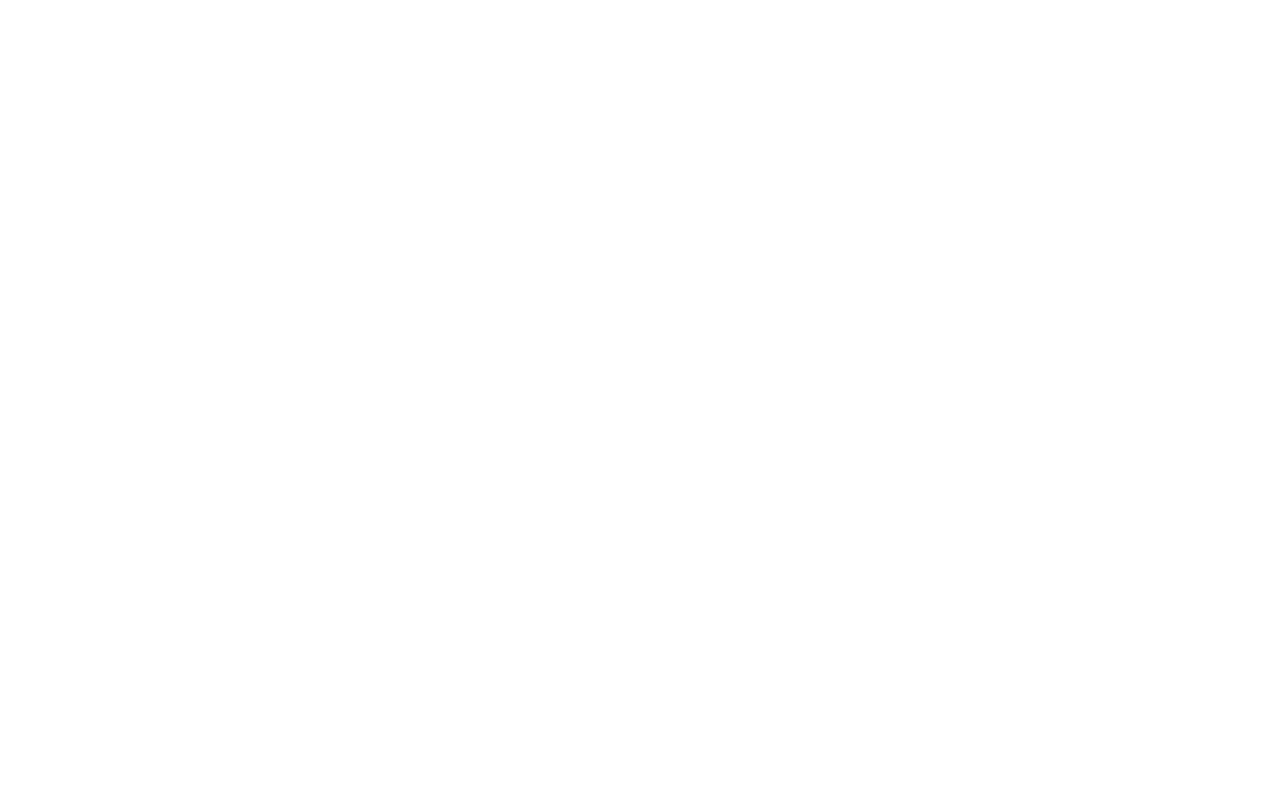
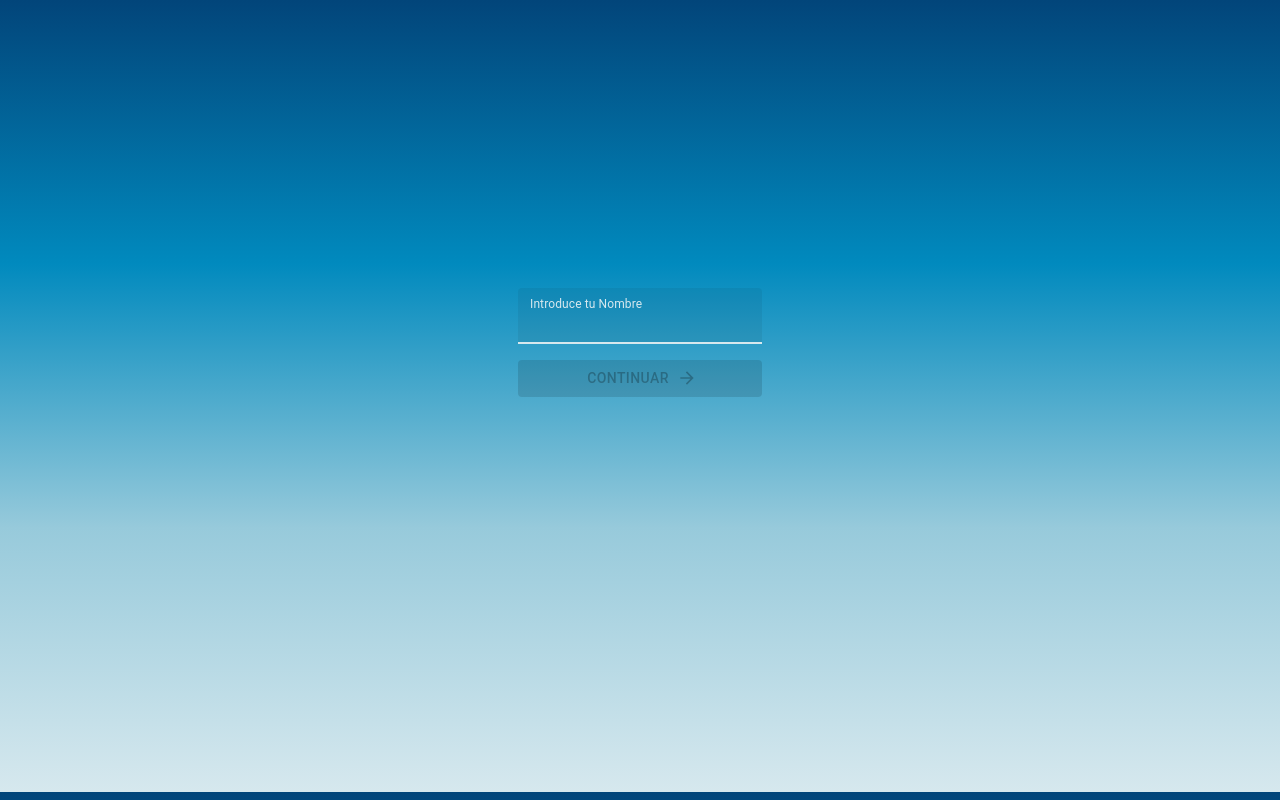
Before and after one commit to DavidPerezAntonio51/ProyectoSocial, a React (Create React App) app in the folder aprendamos-java/: page / in a window 1280 px wide. Built offline with nearby package versions, Linux system fonts and the light colour scheme.

Commit message:
Se crea un Inicio

```diff
--- a/aprendamos-java/package.json
+++ b/aprendamos-java/package.json
@@ -5,6 +5,7 @@
   "dependencies": {
     "@emotion/react": "^11.9.0",
     "@emotion/styled": "^11.8.1",
+    "@mui/icons-material": "^5.8.3",
     "@mui/material": "^5.8.3",
     "@testing-library/jest-dom": "^5.16.4",
     "@testing-library/react": "^13.3.0",
--- a/aprendamos-java/src/App.css
+++ b/aprendamos-java/src/App.css
@@ -6,13 +6,18 @@
   --theme-color-boticelli: #D6E8EE;
 }
 
-.App {
-  text-align: center;
+body{
+  background:linear-gradient(to bottom, var(--theme-color-regal-blue), var(--theme-color-bondi-blue), var(--theme-color-morning-glory), var(--theme-color-boticelli));
+  height: 97vh;
 }
 
-.App-logo {
-  height: 40vmin;
-  pointer-events: none;
+.textWhite{
+  color: red;
+}
+
+.Fondo {
+  background:linear-gradient(to bottom, var(--theme-color-regal-blue), var(--theme-color-bondi-blue), var(--theme-color-morning-glory), var(--theme-color-boticelli));
+  height: 97vh;
 }
 
 @media (prefers-reduced-motion: no-preference) {
@@ -32,8 +37,9 @@
   color: white;
 }
 
-.App-link {
-  color: #61dafb;
+.InicioPading {
+  position: relative;
+  top: 35vh;
 }
 
 @keyframes App-logo-spin {
--- a/aprendamos-java/src/App.js
+++ b/aprendamos-java/src/App.js
@@ -1,12 +1,15 @@
-import { Button } from '@mui/material';
 import './App.css';
 import ThemeContextPersonalizado from './Contextos/ThemeContext';
+import {UsuariosContext} from './Contextos/UserContext';
+import Rutas from './Rutas/Rutas';
 
 function App() {
   return (
     <div className="App">
       <ThemeContextPersonalizado>
-
+        <UsuariosContext>
+          <Rutas></Rutas>
+        </UsuariosContext>
       </ThemeContextPersonalizado>
     </div>
   );
--- a/aprendamos-java/src/Contextos/ThemeContext.js
+++ b/aprendamos-java/src/Contextos/ThemeContext.js
@@ -8,6 +8,7 @@
         },
         regalBlue:{
             main: '#02457A',
+            contrastText: '#fff',
         },
         bondiBlue:{
             main: '#018ABE',
@@ -19,8 +20,8 @@
             main: '#D6E8EE',
         }
     },
-    contrastThreshold: 3,
-    tonalOffset: 0.3,
+    contrastThreshold: 10,
+    tonalOffset: 0.8,
 });
 
 function ThemeContextPersonalizado({children}) {
--- /dev/null
+++ b/aprendamos-java/src/Contextos/UserContext.js
@@ -0,0 +1,29 @@
+import { createContext, useState } from "react";
+
+const UserContext = createContext();
+
+function UsuariosContext({children}) {
+    const [User, setUser] = useState(window.localStorage.getItem("aprendamos-java:User"));
+    const handlerSetUser = (newUser) => {
+        setUser(newUser);
+        window.localStorage.setItem("aprendamos-java:User", newUser);
+    };
+    const handlerUpdateNameUser = (newUser) => {
+        setUser(newUser);
+        window.localStorage.removeItem("aprendamos-java:User");
+        window.localStorage.setItem("aprendamos-java:User", newUser);
+    }
+    const dataProvides = {
+        User,
+        handlerSetUser,
+        handlerUpdateNameUser,
+    }
+    return (
+        <UserContext.Provider value={dataProvides}>
+            {children}
+        </UserContext.Provider>
+     );
+}
+
+export {UsuariosContext};
+export default UserContext;
--- /dev/null
+++ b/aprendamos-java/src/Paginas/Inicio.js
@@ -0,0 +1,62 @@
+import { Button, Container, Grid, Stack, TextField } from "@mui/material";
+import { useContext, useState } from "react";
+import UserContext from "../Contextos/UserContext";
+import ArrowForwardIcon from '@mui/icons-material/ArrowForward';
+import { useNavigate } from "react-router-dom";
+
+function Inicio() {
+    const Usuario = useContext(UserContext);
+    const [Nombre, setNombre] = useState(null);
+    let redireccionar = useNavigate();
+    const handlerSubmitName = () => {
+        Usuario.handlerSetUser(Nombre);
+        redireccionar("/temas");
+    }
+    const handlerOnChangeNombre = (e) => {
+        setNombre(e.target.value);
+    }
+    const handlerKeyPress = (e) => {
+        if(e.key==='Enter'){
+            handlerSubmitName();
+        }
+    }
+    return (
+        <Container maxWidth="xl">
+            <Grid
+                container
+                direction="column"
+                justifyContent="center"
+                alignItems="center"
+                className="InicioPading"
+            >
+                <Grid item>
+                    <Stack spacing={2} >
+                        <TextField
+                            id="nombreUsuario"
+                            label="Introduce tu Nombre"
+                            color="boticelli"
+                            helperText={Nombre === "" ? "Por Favor no dejes el campo Vacío" : ""}
+                            variant="filled"
+                            autoFocus={true}
+                            onChange={handlerOnChangeNombre}
+                            value={Nombre}
+                            FormHelperTextProps={{ error: Nombre === "" }}
+                            InputProps={{inputProps:{onKeyDown:handlerKeyPress}}}
+                        />
+                        <Button
+                            color="regalBlue"
+                            variant="contained"
+                            endIcon={<ArrowForwardIcon />}
+                            disabled={Nombre === "" || Nombre === null}
+                            onClick={handlerSubmitName}
+                            >
+                            Continuar
+                        </Button>
+                    </Stack>
+                </Grid>
+            </Grid>
+        </Container>
+    );
+}
+
+export default Inicio;
--- /dev/null
+++ b/aprendamos-java/src/Paginas/Temario.js
@@ -0,0 +1,7 @@
+function Temas() {
+    return (
+        <></>
+     );
+}
+
+export default Temas;
--- /dev/null
+++ b/aprendamos-java/src/Rutas/Rutas.js
@@ -0,0 +1,18 @@
+import { useContext } from "react";
+import { Navigate, Route, Routes } from "react-router-dom";
+import UserContext from "../Contextos/UserContext";
+import Inicio from "../Paginas/Inicio";
+import Temas from "../Paginas/Temario";
+
+
+function Rutas() {
+    const Usuario = useContext(UserContext);
+    return (
+        <Routes>
+            <Route path="/" element={Usuario.User===null?<Inicio/>:<Navigate to={"/temas"}/>}/>
+            <Route path="/temas" element={Usuario.User===null?<Navigate to={"/"}/>:<Temas/>}/>
+        </Routes>
+     );
+}
+
+export default Rutas;
```
Also changed, not shown: 1 other file (tests, documents, lock files or other folders).
